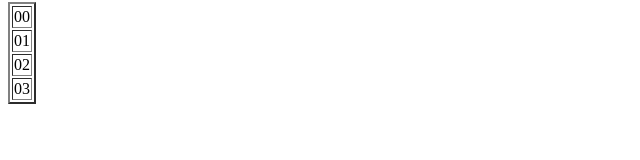
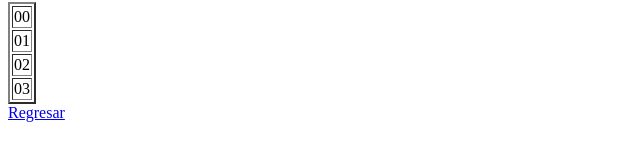
Before and after one commit to Serchio2020/erpp-sergiodepaz, a plain HTML site: page tabla.html in a window 1280 px wide. Shown: the part 96-256 px from the top of the page, 0-640 px from the left. Drawn offline with Linux system fonts and the light colour scheme.

Commit message:
Subiendo nuestro 3er commit con el link de REGRESAR hacia pagina index

```diff
--- a/tabla.html
+++ b/tabla.html
@@ -23,5 +23,7 @@
 	</tr>
 </table>
 
+<a href="index.html">Regresar</a>
+
 </body>
 </html>
```
Also changed, not shown: listas.html (+1 -0 lines).
